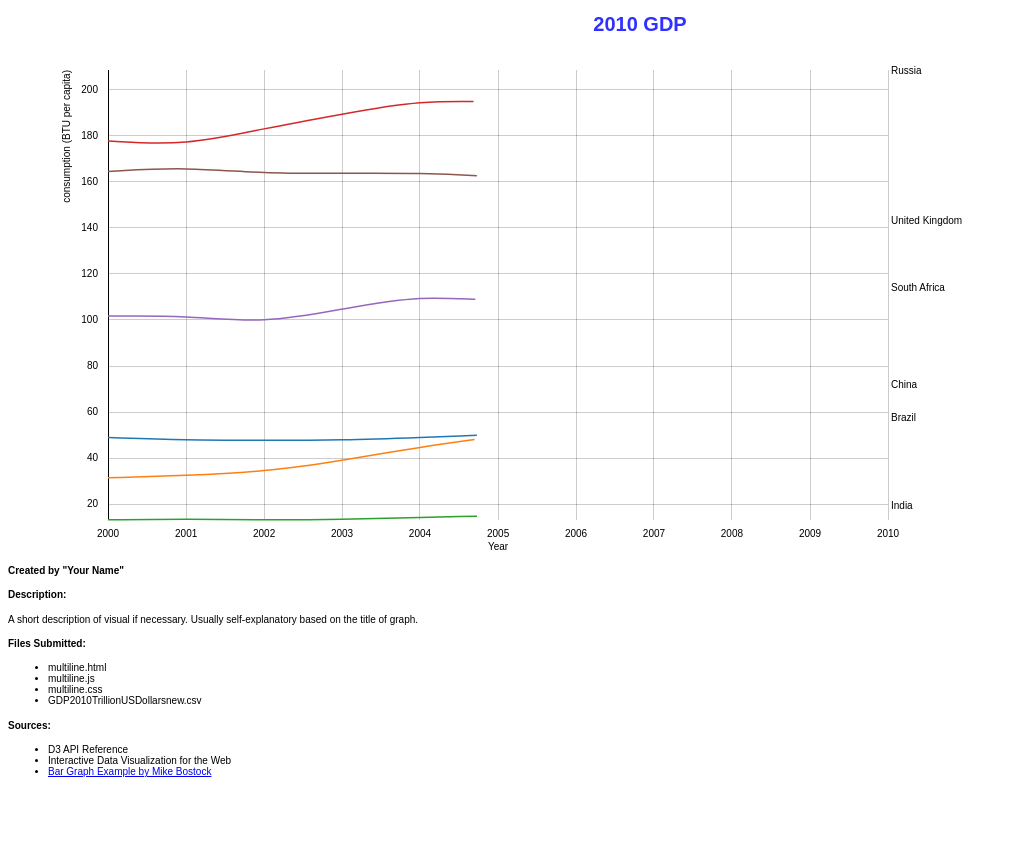
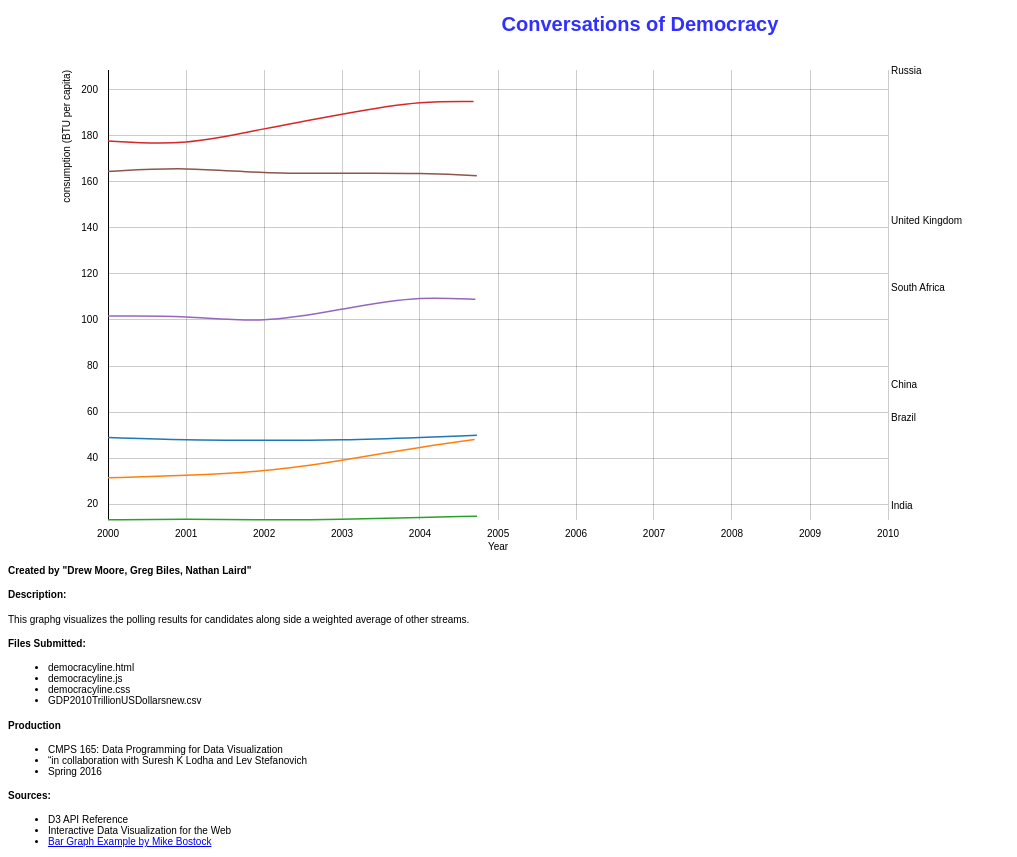
Before and after one commit to nclaird/Democracy, a plain HTML site: page multiline.html in a window 1280 px wide. Shown: the whole page, without its empty margins (0-1017 px from the left). Before the commit the page ends 800 px from the top, so only its background shows below. Drawn offline with nearby package versions, Linux system fonts and the light colour scheme.

Commit message:
Update multiline.html

```diff
--- a/multiline.html
+++ b/multiline.html
@@ -11,23 +11,28 @@
   </head>
 
   <body>
-    <h1 style = "text-align:center; color:#3030FF"><bold>2010 GDP</bold></h1>
+    <h1 style = "text-align:center; color:#3030FF"><bold>Conversations of Democracy</bold></h1>
     <!-- Your D3.js code for making a Bar Graph -->
     <script type="text/javascript" src="multiline.js"></script>
     <!-- Submission Info -->
-    <h4>Created by "Your Name"</h4>
+    <h4>Created by "Drew Moore, Greg Biles, Nathan Laird"</h4>
 
     <h4>Description:</h4>
-    <p> A short description of visual if necessary. Usually self-explanatory based on the title of graph.</p>
+    <p> This graphg visualizes the polling results for candidates along side a weighted average of other streams.</p>
     <!-- Create a list using <ul> and <li> tag -->
     <h4>Files Submitted:</h4>
     <ul>
-      <li>multiline.html</li>
-      <li>multiline.js</li>
-      <li>multiline.css</li>
+      <li>democracyline.html</li>
+      <li>democracyline.js</li>
+      <li>democracyline.css</li>
       <li>GDP2010TrillionUSDollarsnew.csv</li>
     </ul>
-
+    <h4>Production</h4>
+    <ul>
+        <li> CMPS 165: Data Programming for Data Visualization</li>
+        <li>“in collaboration with Suresh K Lodha and Lev Stefanovich</li>
+        <li>Spring 2016</li>
+    </ul>
     <h4> Sources: </h4>
     <ul>
       <li>D3 API Reference</li>
```
